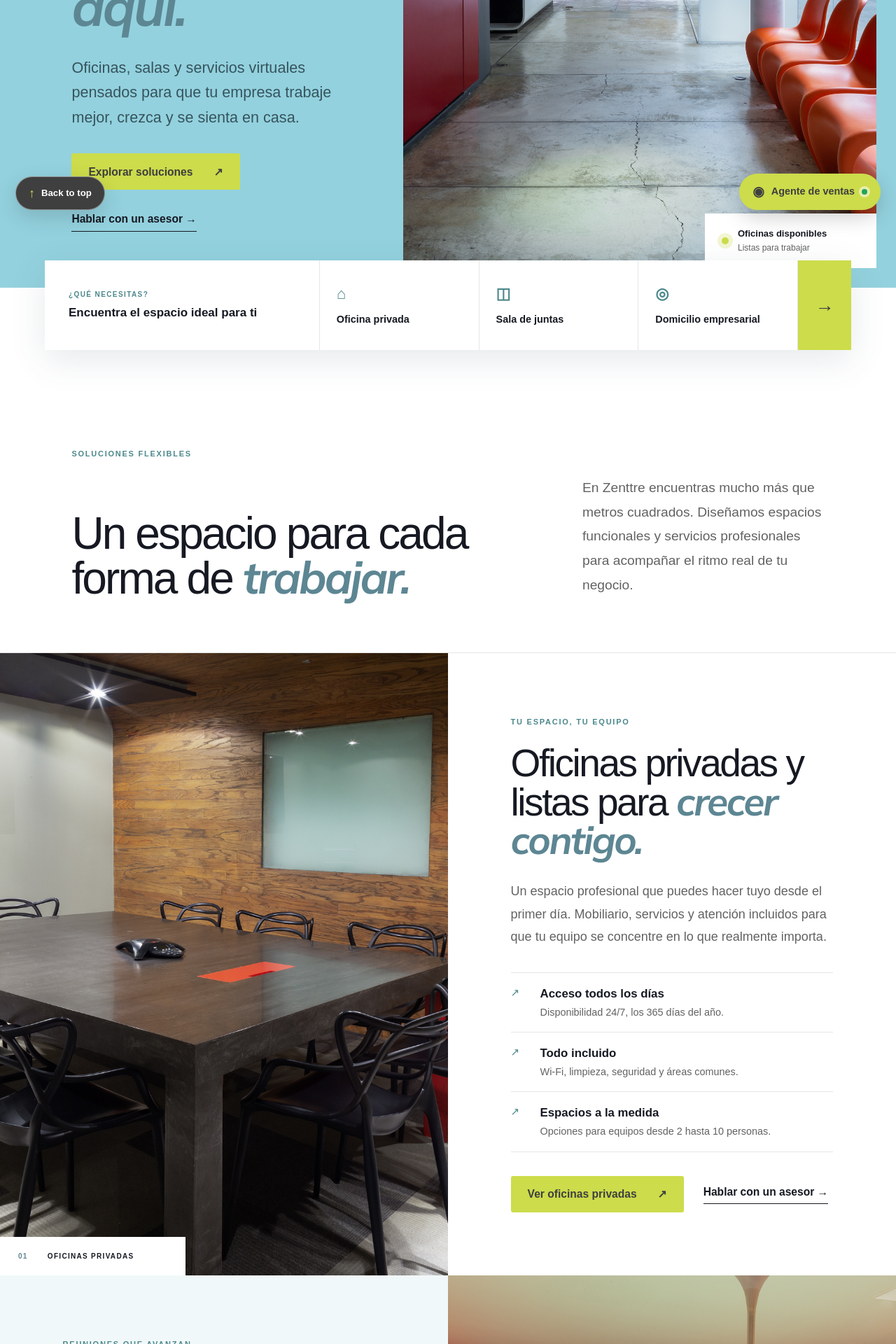
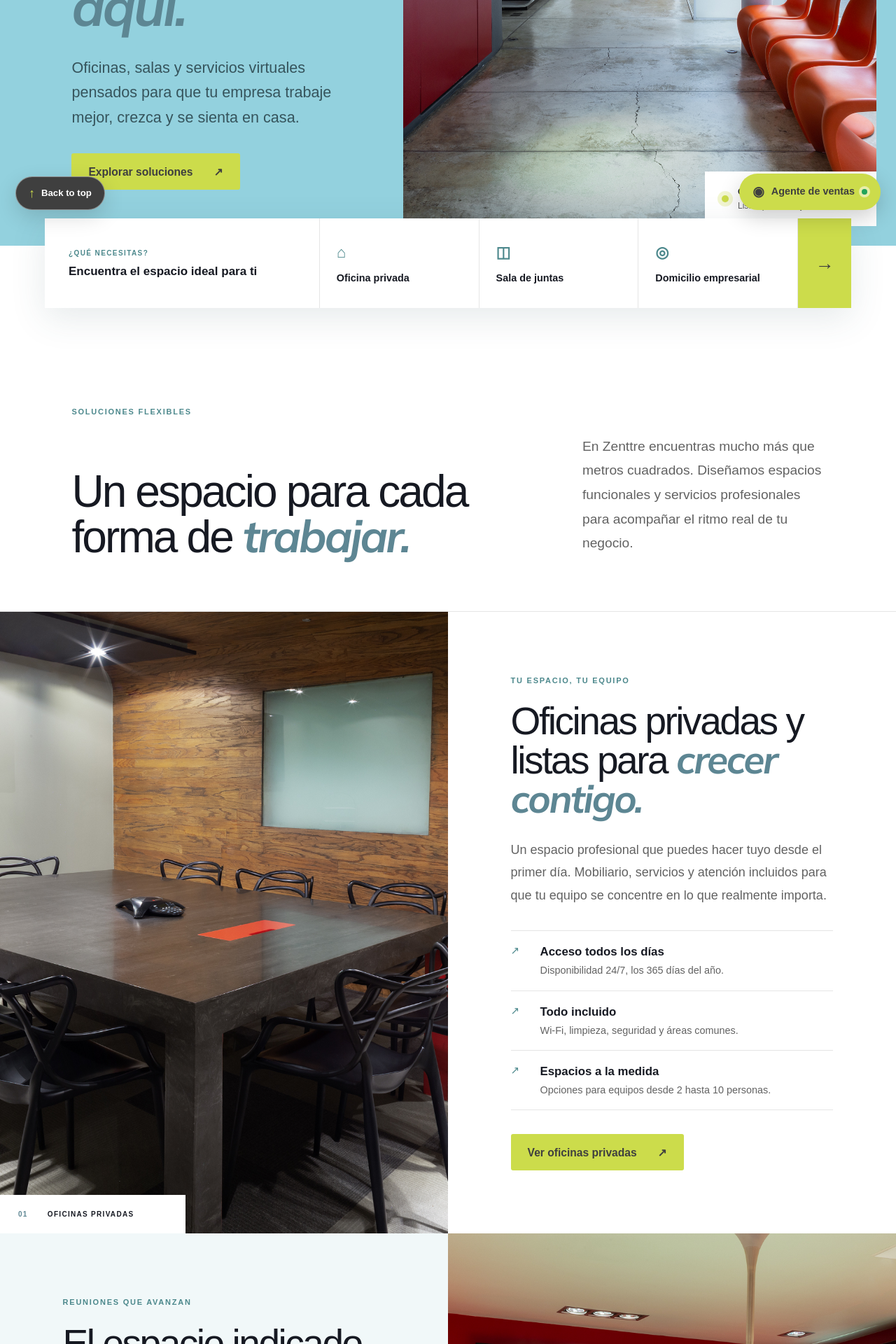
Before and after one commit to Eliszen-28/zenttre, a Next.js app: page / in a window 1280 px wide. Shown: the part 478-2398 px from the top of the page at 70% size. Built offline with nearby package versions, Linux system fonts and the light colour scheme.

Commit message:
Remove advisor buttons

```diff
--- a/app/components/ServiceDetailPage.tsx
+++ b/app/components/ServiceDetailPage.tsx
@@ -93,7 +93,6 @@ export default function ServiceDetailPage({
             <a className="button primary" href={whatsapp} target="_blank" rel="noreferrer">
               Solicitar información <span>↗</span>
             </a>
-            <a className="text-link" href="tel:+525520002619">Llamar a un asesor →</a>
           </div>
         </div>
         <div className="detail-hero-image">
--- a/app/page.tsx
+++ b/app/page.tsx
@@ -53,7 +53,6 @@ export default function Home() {
           </p>
           <div className="hero-actions">
             <a className="button primary" href="#soluciones">Explorar soluciones <span>↗</span></a>
-            <a className="text-link" href="tel:+525520002619">Hablar con un asesor <span>→</span></a>
           </div>
         </div>
         <div className="hero-image">
@@ -111,7 +110,6 @@ export default function Home() {
             </div>
             <div className="solution-actions">
               <a className="button primary" href="/oficinas-privadas">Ver oficinas privadas <span>↗</span></a>
-              <a className="text-link" href="tel:+525520002619">Hablar con un asesor →</a>
             </div>
           </div>
         </article>
```
